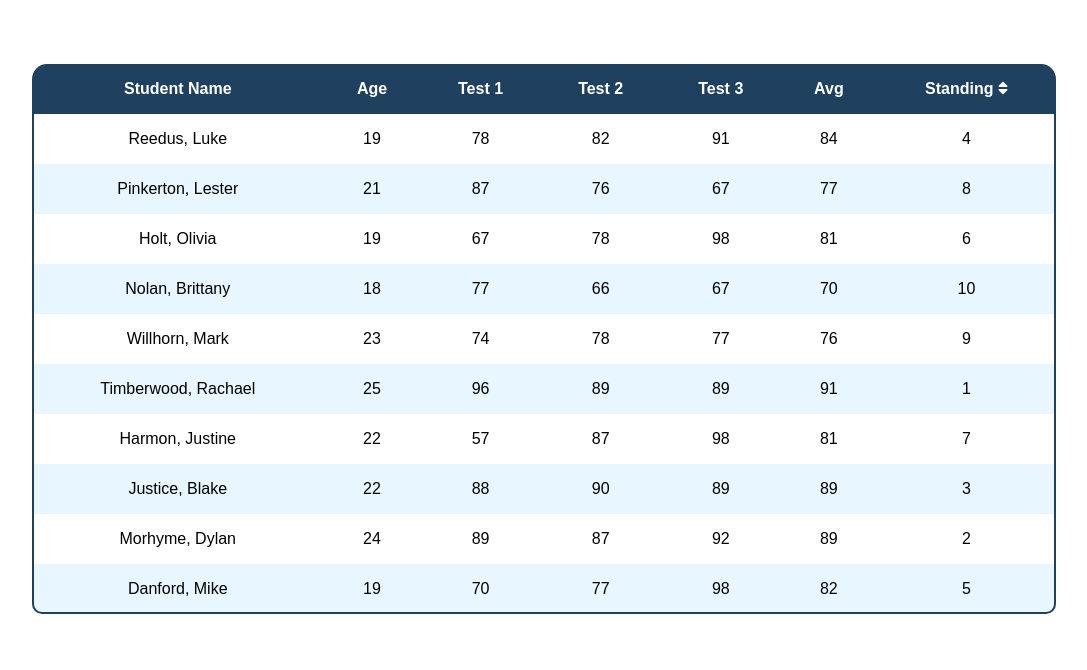
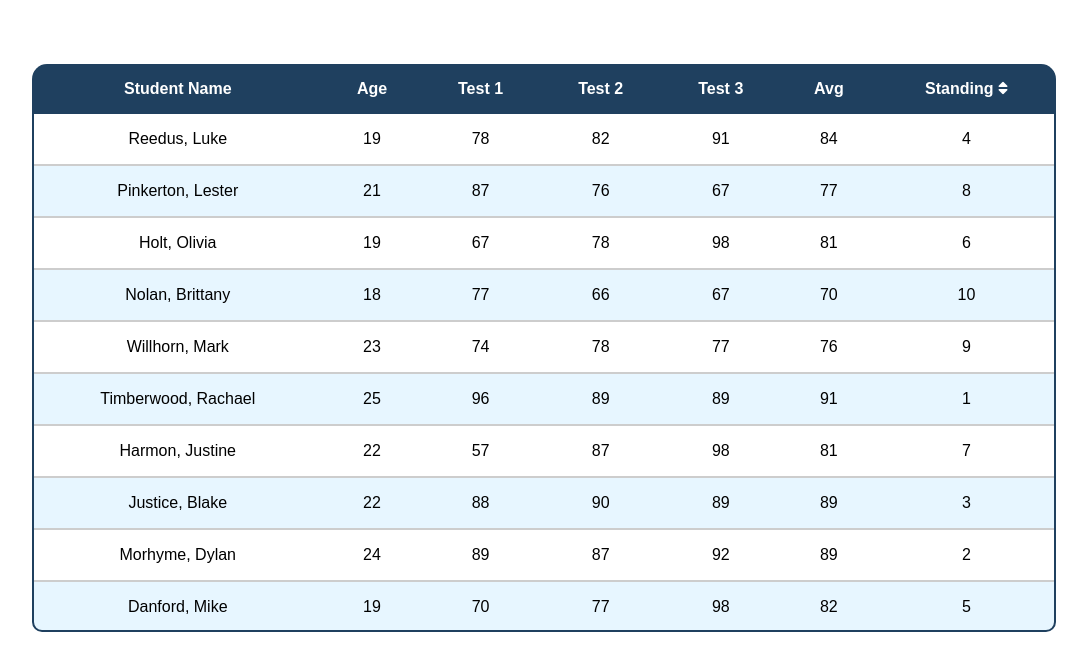
Before and after one commit to christopherConcannon/athena_assessment, a React (Create React App) app: page / in a window 1280 px wide. Shown: the top 670 px of the page, without its empty margins (96-1183 px from the left). Built offline with nearby package versions, Linux system fonts and the light colour scheme.

Commit message:
add row borders

```diff
--- a/src/index.css
+++ b/src/index.css
@@ -75,6 +75,10 @@ th i:hover {
   color: var(--blue);
 }
 
+tbody tr:not(:last-child) {
+  border-bottom: 2px solid var(--grey);
+}
+
 tbody tr:nth-child(even) {
   background-color: var(--light-blue);
 }
```
